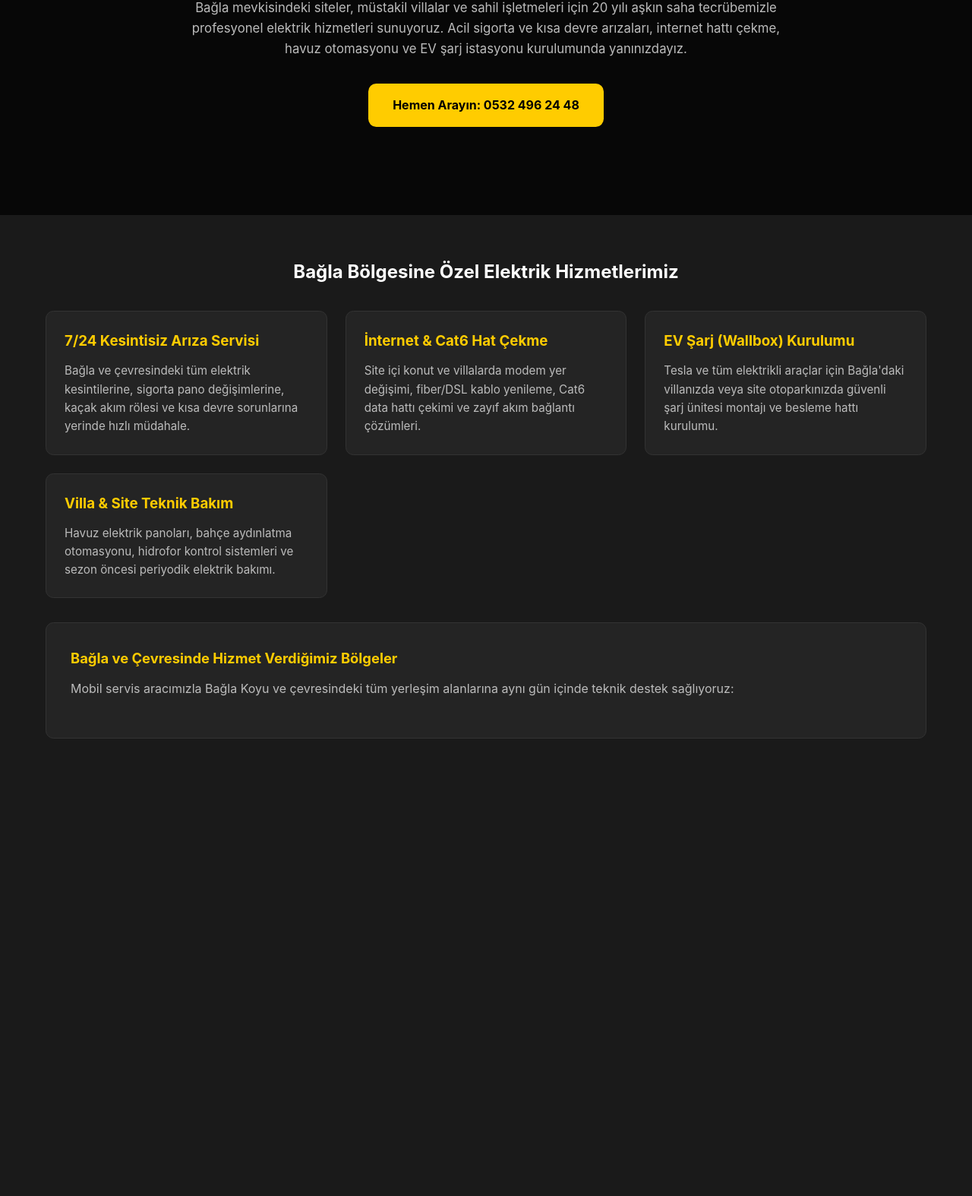
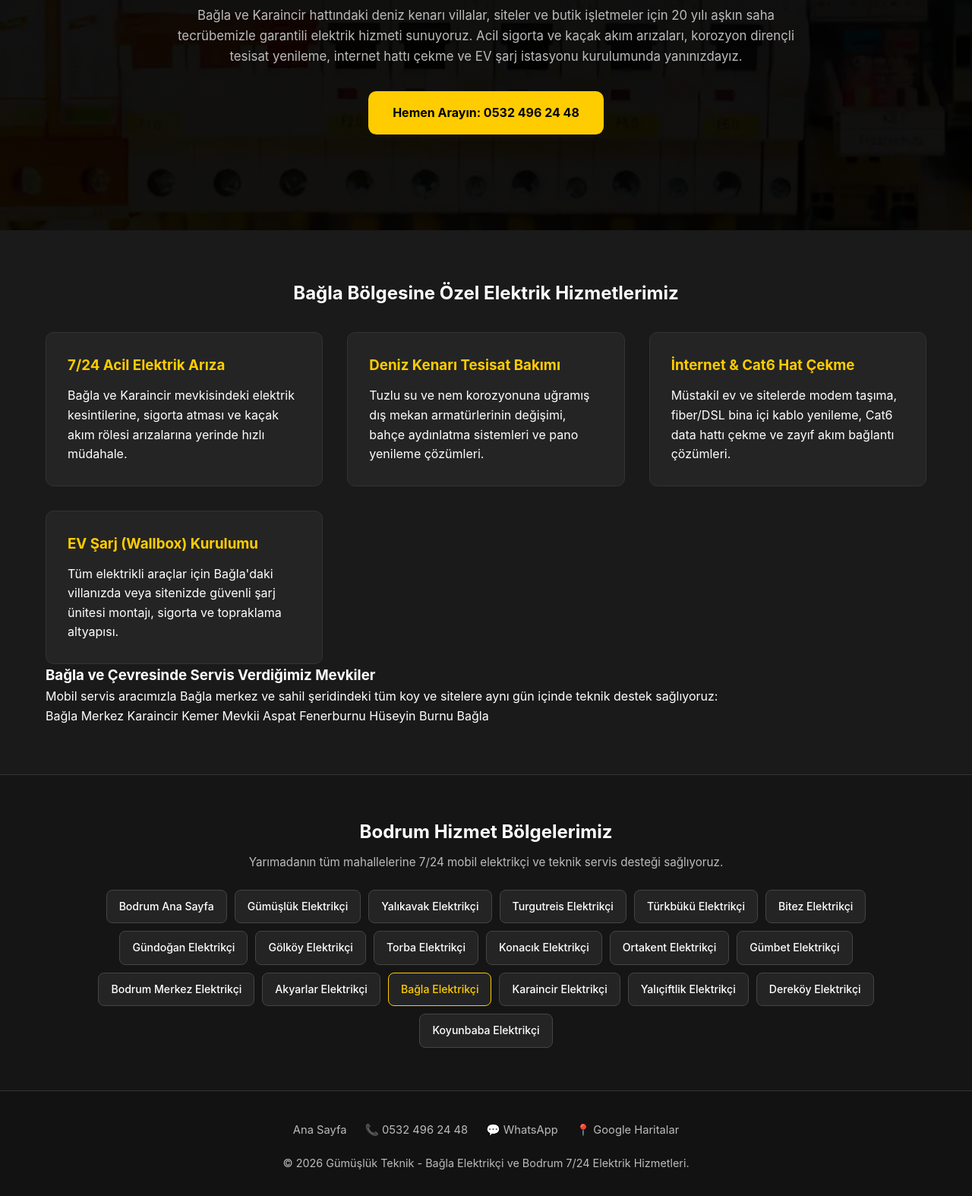
Before and after one commit to mahirkarasu/gumuslukteknik.co, a plain HTML site: page bagla.html in a window 1280 px wide. Shown: the part 257-1831 px from the top of the page at 76% size. Before the commit the page ends 1285 px from the top, so only its background shows below. Drawn offline with Linux system fonts and the light colour scheme.

Commit message:
Add files via upload

```diff
--- a/bagla.html
+++ b/bagla.html
@@ -7,10 +7,11 @@
   <meta name="theme-color" content="#1a1a1a">
 
   <title>Bağla Elektrikçi - 7/24 Acil Arıza & Villa Teknik Servis | Gümüşlük Teknik</title>
-  <meta name="description" content="Bağla elektrikçi ve 7/24 acil arıza servisi. Bağla Koyu, Aspat, Kemer ve çevre sitelerde EV şarj istasyonu kurulumu, internet hattı çekme ve villa elektrik bakımı.">
+  <meta name="description" content="Bağla elektrikçi ve 7/24 acil arıza servisi. Karaincir, Kemer, Aspat ve Fenerburnu çevresinde deniz kenarı tesisat bakımı, EV şarj kurulumu ve internet hattı çekme.">
 
   <link rel="canonical" href="https://gumuslukteknik.com/bagla.html">
   <link rel="icon" type="image/png" href="./favicon.png">
+  <link rel="preload" as="image" href="./assets/800x500-dark.webp" fetchpriority="high">
 
   <style>
     :root { --primary: #ffcc00; --background: #1a1a1a; --surface: #242424; --text-primary: #ffffff; --text-muted: #bcbcbc; --border: #333333; --radius: 0.65rem; }
@@ -18,47 +19,107 @@
     body { font-family: -apple-system, BlinkMacSystemFont, "Segoe UI", Roboto, sans-serif; background-color: var(--background); color: var(--text-primary); line-height: 1.6; }
     .container { width: 100%; max-width: 1200px; margin: 0 auto; padding: 0 20px; }
     .text-center { text-align: center; }
+
+    /* HEADER */
     header { height: 80px; display: flex; align-items: center; background: rgba(26, 26, 26, 0.98); position: sticky; top: 0; z-index: 1000; border-bottom: 1px solid var(--border); }
-    .header-content { display: flex; flex-direction: row-reverse; justify-content: space-between; align-items: center; width: 100%; }
+    .header-content { display: flex; justify-content: space-between; align-items: center; width: 100%; gap: 12px; }
+    .header-brand a { display: flex; align-items: center; text-decoration: none; }
+    .header-logo { height: 42px; width: auto; object-fit: contain; }
+    .phone-contact a { color: var(--primary); font-weight: 800; text-decoration: none; font-size: 1.15rem; white-space: nowrap; }
+    .lang-switcher { display: flex; align-items: center; gap: 6px; }
+    .lang-btn { background: none; border: none; color: #fff; cursor: pointer; font-weight: 600; font-size: 0.9rem; padding: 4px 6px; }
+    .lang-btn:hover { color: var(--primary); }
+
+    /* HERO & SECTIONS */
     .hero {
-      background: linear-gradient(rgba(0, 0, 0, 0.75), rgba(0, 0, 0, 0.75)), url('./assets/800x600-dark.webp') no-repeat center center;
-      background-size: cover; min-height: 460px; padding: 3rem 0; display: flex; align-items: center; position: relative; overflow: hidden;
+      background: linear-gradient(rgba(0, 0, 0, 0.78), rgba(0, 0, 0, 0.78)), url('./assets/800x500-dark.webp') no-repeat center center;
+      background-size: cover; min-height: 480px; display: flex; align-items: center; position: relative; overflow: hidden; padding: 3rem 0;
     }
     .hero-content { position: relative; z-index: 2; width: 100%; text-align: center; }
     h1 { font-size: 2.2rem; line-height: 1.2; margin-bottom: 1rem; color: #fff; font-weight: 800; }
-    .section { padding: 3.5rem 0; }
-    .services-grid { display: grid; grid-template-columns: repeat(auto-fit, minmax(280px, 1fr)); gap: 1.5rem; }
-    .service-card { background: var(--surface); border-radius: var(--radius); padding: 1.5rem; border: 1px solid var(--border); }
-    .service-card p { color: var(--text-muted); font-size: 0.95rem; }
+    .section { padding: 4rem 0; }
+    .services-grid { display: grid; grid-template-columns: repeat(auto-fit, minmax(290px, 1fr)); gap: 2rem; }
+    .service-card { background: var(--surface); border-radius: var(--radius); padding: 1.75rem; border: 1px solid var(--border); transition: border-color 0.2s ease; }
+    .service-card:hover { border-color: var(--primary); }
     .btn { display: inline-block; padding: 1rem 2rem; border-radius: var(--radius); font-weight: 700; text-decoration: none; background: var(--primary); color: #000; transition: transform 0.2s; }
-    .btn:hover { transform: scale(1.05); }
-    .info-box { background: var(--surface); border: 1px solid var(--border); border-radius: var(--radius); padding: 2rem; margin-top: 2rem; }
-    .info-box h3 { color: var(--primary); margin-bottom: 0.75rem; font-size: 1.15rem; }
-    .info-box p { color: var(--text-muted); margin-bottom: 1.25rem; }
-    .area-tags { display: flex; flex-wrap: wrap; gap: 0.6rem; margin-top: 0.5rem; }
-    .area-tag { background: #2c2c2c; border: 1px solid #3d3d3d; color: #e0e0e0; padding: 0.4rem 0.9rem; border-radius: 999px; font-size: 0.85rem; }
+    .btn:hover { transform: scale(1.04); }
+
+    /* İÇ BAĞLANTI (BÖLGELER) GRİDİ */
+    .areas-section { padding: 3.5rem 0; background: #151515; border-top: 1px solid var(--border); }
+    .district-grid { display: flex; flex-wrap: wrap; gap: 10px; justify-content: center; margin-top: 1.5rem; }
+    .district-link {
+      display: inline-block; padding: 10px 16px; background-color: var(--surface); border: 1px solid #444;
+      border-radius: 8px; color: #ffffff; text-decoration: none; font-size: 0.88rem; font-weight: 500; transition: all 0.2s ease;
+    }
+    .district-link:hover { background-color: var(--primary); color: #000; border-color: var(--primary); transform: translateY(-2px); }
+
+    /* FOOTER */
+    footer { background: #121212; padding: 2.5rem 0 2rem; border-top: 1px solid var(--border); }
+    .footer-links { display: flex; flex-wrap: wrap; justify-content: center; gap: 1.5rem; margin-bottom: 1.2rem; }
+    .footer-links a { color: var(--text-muted); text-decoration: none; font-size: 0.92rem; }
+    .footer-links a:hover { color: var(--primary); }
 
     /* MOBİL SABİT ALT İLETİŞİM BARI */
     .mobile-sticky-bar { position: fixed; bottom: 0; left: 0; right: 0; display: flex; justify-content: space-between; align-items: center; gap: 10px; background-color: #121212; padding: 10px 15px; border-top: 1px solid #333; z-index: 9999; box-shadow: 0 -4px 15px rgba(0, 0, 0, 0.5); }
     .mobile-sticky-bar a { flex: 1; display: flex; align-items: center; justify-content: center; gap: 8px; padding: 12px 10px; border-radius: 8px; font-weight: 700; font-size: 0.95rem; text-decoration: none; text-align: center; }
     .btn-call-sticky { background-color: #ffcc00; color: #000; }
     .btn-wa-sticky { background-color: #25d366; color: #fff; }
-    @media (max-width: 768px) { body { padding-bottom: 70px; } h1 { font-size: 1.8rem; } }
+    @media (max-width: 768px) {
+      body { padding-bottom: 70px; }
+      .header-logo { height: 34px; }
+      .phone-contact a { font-size: 1rem; }
+      h1 { font-size: 1.75rem; }
+    }
     @media (min-width: 769px) { .mobile-sticky-bar { display: none !important; } }
   </style>
 
-  <link rel="preload" as="image" href="./assets/800x600-dark.webp" fetchpriority="high">
+  <script type="application/ld+json">
+{
+  "@context": "https://schema.org",
+  "@type": "Electrician",
+  "name": "Gümüşlük Teknik - Bağla Elektrikçi",
+  "url": "https://gumuslukteknik.com/bagla.html",
+  "telephone": "+905324962448",
+  "priceRange": "$$",
+  "description": "Bağla elektrikçi ve 7/24 acil arıza servisi. Karaincir, Kemer, Aspat ve Fenerburnu çevresinde deniz kenarı tesisat bakımı, EV şarj kurulumu ve internet hattı çekme.",
+  "areaServed": {
+    "@type": "Place",
+    "name": "Bağla, Bodrum, Muğla"
+  },
+  "openingHoursSpecification": {
+    "@type": "OpeningHoursSpecification",
+    "dayOfWeek": [
+      "Monday",
+      "Tuesday",
+      "Wednesday",
+      "Thursday",
+      "Friday",
+      "Saturday",
+      "Sunday"
+    ],
+    "opens": "00:00",
+    "closes": "23:59"
+  }
+}
+  </script>
   <script src="./assets/gtm-loader.js"></script>
 </head>
 <body>
   <header>
     <div class="container">
       <div class="header-content">
+        <div class="header-brand">
+          <a href="index.html" aria-label="Gümüşlük Teknik Ana Sayfa">
+            <img src="./logo-white2x.webp" alt="Gümüşlük Teknik Logo" class="header-logo" width="140" height="42">
+          </a>
+        </div>
         <div class="phone-contact">
-          <a href="tel:05324962448" style="color:var(--primary); font-weight:800; text-decoration:none; font-size:1.2rem;">0532 496 24 48</a>
+          <a href="tel:05324962448">📞 0532 496 24 48</a>
         </div>
-        <div class="brand">
-          <a href="./" style="color:#fff; font-weight:700; text-decoration:none; font-size:1.05rem;">Gümüşlük Teknik</a>
+        <div class="lang-switcher">
+          <button class="lang-btn" data-lang="tr">TR</button>
+          <span style="color: #444;">|</span>
+          <button class="lang-btn" data-lang="en">EN</button>
         </div>
       </div>
     </div>
@@ -68,9 +129,9 @@
     <section class="hero">
       <div class="container">
         <div class="hero-content">
-          <h1>Bağla Elektrikçi - 7/24 Acil Teknik Servis</h1>
+          <h1>Bağla Elektrikçi - 7/24 Profesyonel Teknik Servis</h1>
           <p style="color: var(--text-muted); max-width: 820px; margin: 0 auto 2rem; font-size: 1.05rem;">
-            Bağla mevkisindeki siteler, müstakil villalar ve sahil işletmeleri için 20 yılı aşkın saha tecrübemizle profesyonel elektrik hizmetleri sunuyoruz. Acil sigorta ve kısa devre arızaları, internet hattı çekme, havuz otomasyonu ve EV şarj istasyonu kurulumunda yanınızdayız.
+            Bağla ve Karaincir hattındaki deniz kenarı villalar, siteler ve butik işletmeler için 20 yılı aşkın saha tecrübemizle garantili elektrik hizmeti sunuyoruz. Acil sigorta ve kaçak akım arızaları, korozyon dirençli tesisat yenileme, internet hattı çekme ve EV şarj istasyonu kurulumunda yanınızdayız.
           </p>
           <a href="tel:05324962448" class="btn">Hemen Arayın: 0532 496 24 48</a>
         </div>
@@ -82,25 +143,84 @@
         <h2 class="text-center" style="margin-bottom: 2rem;">Bağla Bölgesine Özel Elektrik Hizmetlerimiz</h2>
         <div class="services-grid">
           <div class="service-card">
-            <h3 style="color: var(--primary); margin-bottom: 0.75rem;">7/24 Kesintisiz Arıza Servisi</h3>
-            <p>Bağla ve çevresindeki tüm elektrik kesintilerine, sigorta pano değişimlerine, kaçak akım rölesi ve kısa devre sorunlarına yerinde hızlı müdahale.</p>
+            <h3 style="color: var(--primary); margin-bottom: 0.75rem;">7/24 Acil Elektrik Arıza</h3>
+            <p>Bağla ve Karaincir mevkisindeki elektrik kesintilerine, sigorta atması ve kaçak akım rölesi arızalarına yerinde hızlı müdahale.</p>
+          </div>
+          <div class="service-card">
+            <h3 style="color: var(--primary); margin-bottom: 0.75rem;">Deniz Kenarı Tesisat Bakımı</h3>
+            <p>Tuzlu su ve nem korozyonuna uğramış dış mekan armatürlerinin değişimi, bahçe aydınlatma sistemleri ve pano yenileme çözümleri.</p>
           </div>
           <div class="service-card">
             <h3 style="color: var(--primary); margin-bottom: 0.75rem;">İnternet & Cat6 Hat Çekme</h3>
-            <p>Site içi konut ve villalarda modem yer değişimi, fiber/DSL kablo yenileme, Cat6 data hattı çekimi ve zayıf akım bağlantı çözümleri.</p>
+            <p>Müstakil ev ve sitelerde modem taşıma, fiber/DSL bina içi kablo yenileme, Cat6 data hattı çekme ve zayıf akım bağlantı çözümleri.</p>
           </div>
           <div class="service-card">
             <h3 style="color: var(--primary); margin-bottom: 0.75rem;">EV Şarj (Wallbox) Kurulumu</h3>
-            <p>Tesla ve tüm elektrikli araçlar için Bağla'daki villanızda veya site otoparkınızda güvenli şarj ünitesi montajı ve besleme hattı kurulumu.</p>
-          </div>
-          <div class="service-card">
-            <h3 style="color: var(--primary); margin-bottom: 0.75rem;">Villa & Site Teknik Bakım</h3>
-            <p>Havuz elektrik panoları, bahçe aydınlatma otomasyonu, hidrofor kontrol sistemleri ve sezon öncesi periyodik elektrik bakımı.</p>
+            <p>Tüm elektrikli araçlar için Bağla'daki villanızda veya sitenizde güvenli şarj ünitesi montajı, sigorta ve topraklama altyapısı.</p>
           </div>
         </div>
 
         <div class="info-box">
-          <h3>Bağla ve Çevresinde Hizmet Verdiğimiz Bölgeler</h3>
-          <p>Mobil servis aracımızla Bağla Koyu ve çevresindeki tüm yerleşim alanlarına aynı gün içinde teknik destek sağlıyoruz:</p>
+          <h3>Bağla ve Çevresinde Servis Verdiğimiz Mevkiler</h3>
+          <p>Mobil servis aracımızla Bağla merkez ve sahil şeridindeki tüm koy ve sitelere aynı gün içinde teknik destek sağlıyoruz:</p>
           <div class="area-tags">
-            <span class="area
+            <span class="area-tag">Bağla Merkez</span>
+            <span class="area-tag">Karaincir</span>
+            <span class="area-tag">Kemer Mevkii</span>
+            <span class="area-tag">Aspat</span>
+            <span class="area-tag">Fenerburnu</span>
+            <span class="area-tag">Hüseyin Burnu</span>
+            <span class="area-tag">Bağla</span>
+          </div>
+        </div>
+      </div>
+    </section>
+  </main>
+
+  <section class="areas-section">
+    <div class="container text-center">
+      <h2 style="font-size: 1.5rem; margin-bottom: 0.5rem;">Bodrum Hizmet Bölgelerimiz</h2>
+      <p style="color: var(--text-muted); font-size: 0.95rem;">Yarımadanın tüm mahallelerine 7/24 mobil elektrikçi ve teknik servis desteği sağlıyoruz.</p>
+      <div class="district-grid">
+        <a href="index.html" class="district-link">Bodrum Ana Sayfa</a>
+        <a href="gumusluk.html" class="district-link">Gümüşlük Elektrikçi</a>
+        <a href="yalikavak.html" class="district-link">Yalıkavak Elektrikçi</a>
+        <a href="turgutreis.html" class="district-link">Turgutreis Elektrikçi</a>
+        <a href="turkbuku.html" class="district-link">Türkbükü Elektrikçi</a>
+        <a href="bitez.html" class="district-link">Bitez Elektrikçi</a>
+        <a href="gundogan.html" class="district-link">Gündoğan Elektrikçi</a>
+        <a href="golkoy.html" class="district-link">Gölköy Elektrikçi</a>
+        <a href="torba.html" class="district-link">Torba Elektrikçi</a>
+        <a href="konacik.html" class="district-link">Konacık Elektrikçi</a>
+        <a href="ortakent.html" class="district-link">Ortakent Elektrikçi</a>
+        <a href="gumbet.html" class="district-link">Gümbet Elektrikçi</a>
+        <a href="bodrum.html" class="district-link">Bodrum Merkez Elektrikçi</a>
+        <a href="akyarlar.html" class="district-link">Akyarlar Elektrikçi</a>
+        <a href="bagla.html" class="district-link" style="border-color: var(--primary); color: var(--primary);">Bağla Elektrikçi</a>
+        <a href="karaincir.html" class="district-link">Karaincir Elektrikçi</a>
+        <a href="yaliciftlik.html" class="district-link">Yalıçiftlik Elektrikçi</a>
+        <a href="derekoy.html" class="district-link">Dereköy Elektrikçi</a>
+        <a href="koyunbaba.html" class="district-link">Koyunbaba Elektrikçi</a>
+      </div>
+    </div>
+  </section>
+
+  <footer>
+    <div class="container text-center">
+      <div class="footer-links">
+        <a href="index.html">Ana Sayfa</a>
+        <a href="tel:05324962448">📞 0532 496 24 48</a>
+        <a href="https://api.whatsapp.com/send?phone=905324962448&text=Merhaba,%20bilgi%20ve%20servis%20almak%20istiyorum." target="_blank" rel="noopener noreferrer">💬 WhatsApp</a>
+        <a href="https://maps.app.goo.gl/n7FY3SddFyEBNkCD8" target="_blank" rel="noopener noreferrer">📍 Google Haritalar</a>
+      </div>
+      <p style="color: var(--text-muted); font-size: 0.9rem;">&copy; 2026 Gümüşlük Teknik - Bağla Elektrikçi ve Bodrum 7/24 Elektrik Hizmetleri.</p>
+    </div>
+  </footer>
+
+  <script src="./assets/main.js" defer></script>
+  <div class="mobile-sticky-bar">
+    <a href="tel:05324962448" class="btn-call-sticky">📞 HEMEN ARAYIN</a>
+    <a href="https://api.whatsapp.com/send?phone=905324962448&text=Merhaba,%20bilgi%20ve%20servis%20almak%20istiyorum." target="_blank" rel="noopener noreferrer" class="btn-wa-sticky">💬 WHATSAPP</a>
+  </div>
+</body>
+</html>
```
